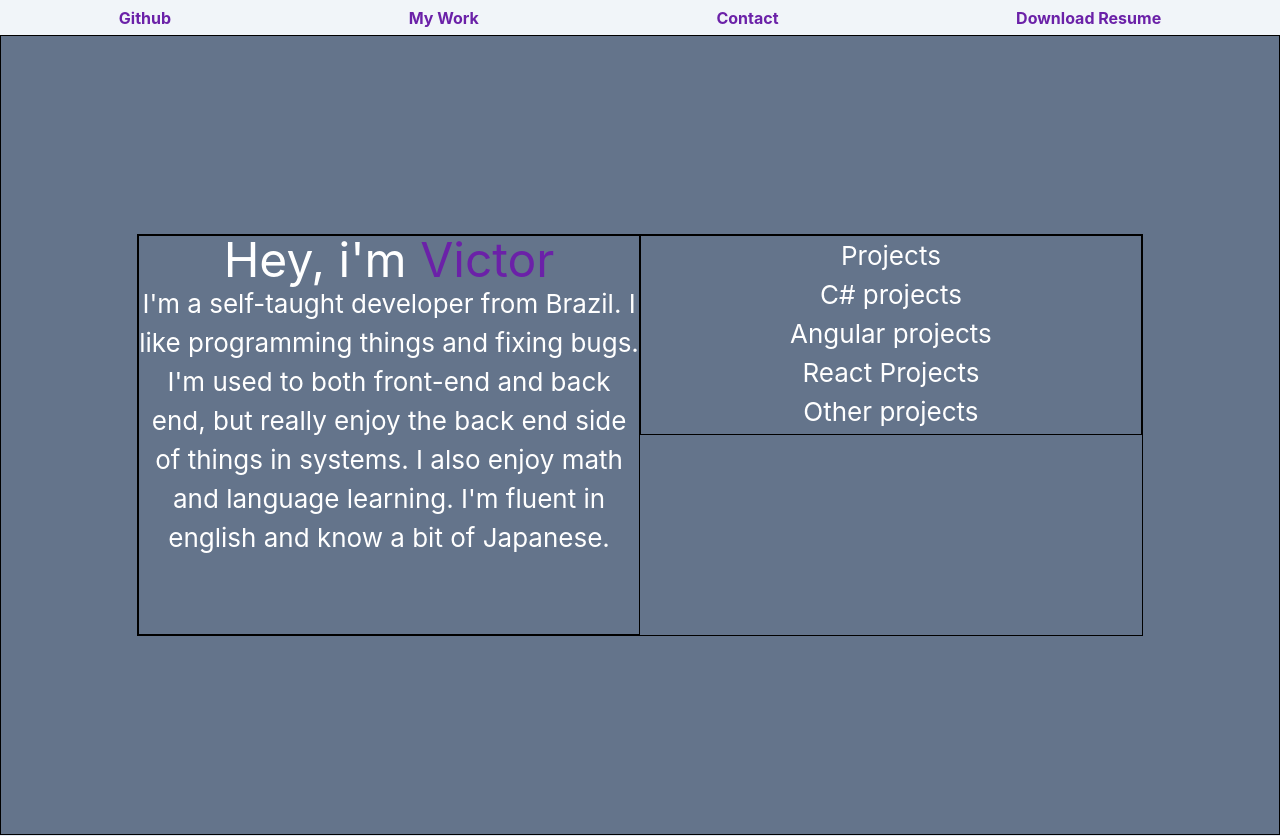
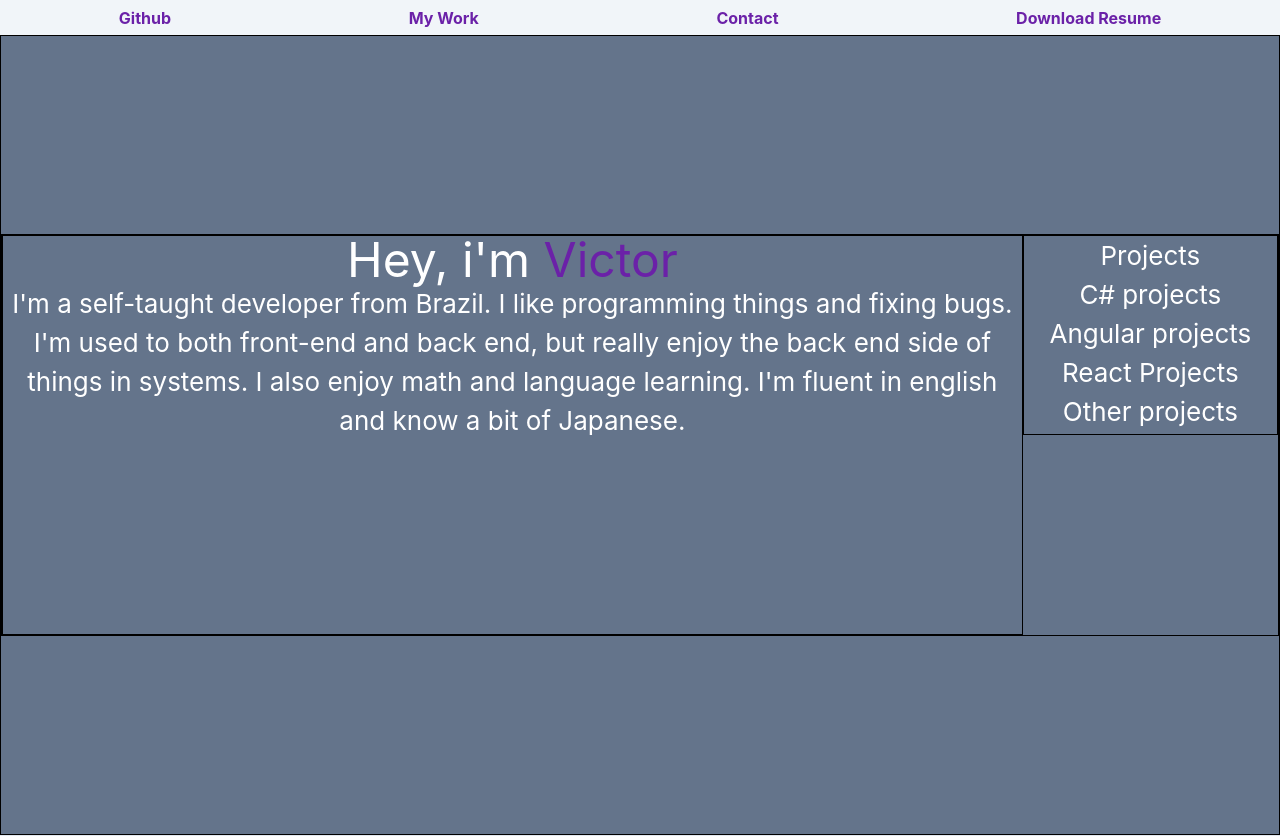
Before and after one commit to VocalNight/VocalNight.github.io, a React (Create React App) app: page / in a window 1280 px wide. Shown: the top 836 px of the page. Built offline with nearby package versions, Linux system fonts and the light colour scheme.

Commit message:
changing main layout

```diff
--- a/src/App.css
+++ b/src/App.css
@@ -16,7 +16,9 @@
 .mainGrid {
   display: grid;
   border: 1px solid black;
-  grid-template-columns: 50% 50%;
+  min-height: 100%;
+  width: 100%;
+  grid-template-columns: 80% 20%;
   grid-template-rows: 50% 50%;
 }
 
@@ -50,7 +52,6 @@
 .headerDesc {
   border: 1px solid black;
   min-height: 50vh;
-  max-width: 100vh;
 }
 
 .headerProjects {
--- a/src/App.js
+++ b/src/App.js
@@ -1,5 +1,6 @@
 import './App.css';
 import cv from './cv.pdf'
+import { useEffect, useState } from 'react';
 import { consoleProjects } from './Projects/ConsoleProjects';
 import { angularProjects } from './Projects/AngularProjects';
 import { reactProjects } from './Projects/ReactProjects';
@@ -7,6 +8,16 @@ import { laravelProjects } from './Projects/LaravelProjects';
 import Accordion from './Components/Accordion';
 
 function App() {
+  const [projectList, setProjectList] = useState([]);
+
+  useEffect(() => {
+    ShowProjects([]);
+  }, [])
+
+  const ShowProjects = (projects) => {
+    setProjectList(projects);
+
+  }
 
   return (
     <div className="App bg-slate-200" >
@@ -24,6 +35,7 @@ function App() {
       </nav>
       <div className="App-header bg-slate-500">
         <div className='mainGrid'>
+         {projectList.length == 0 &&
           <div className='headerDesc'>
             <div className='text-5xl'>
               Hey, i'm <p style={{ display: 'inline' }} className='text-purple-800'>Victor</p>
@@ -34,13 +46,13 @@ function App() {
 
               I also enjoy math and language learning. I'm fluent in english and know a bit of Japanese.
             </div>
-          </div>
+          </div>}
           <div className='headerProjects'>
             <h2>Projects</h2>
-            <a>C# projects</a>
-            <a href="">Angular projects</a>
-            <a href="">React Projects</a>
-            <a href="">Other projects</a>
+            <button onClick={() => ShowProjects(consoleProjects)}>C# projects</button>
+            <button onClick={() => ShowProjects(angularProjects)}>Angular projects</button>
+            <button onClick={() => ShowProjects(reactProjects)}>React Projects</button>
+            <button onClick={() => ShowProjects(laravelProjects)}>Other projects</button>
           </div>
         </div>
 
--- /dev/null
+++ b/src/Components/ProjectView.js
@@ -0,0 +1,15 @@
+export default function ProjectView({projects}) {
+
+    return(
+        <>
+            <div
+              style={{ padding: '3px', display: 'flex', flex: 1, flexDirection: 'row', flexWrap: 'wrap' }}>
+              {projects.map((project, index) => {
+                return (
+                  <ProjectCard project={project}></ProjectCard>
+                );
+              })}
+            </div>
+        </>
+    )
+}
```
